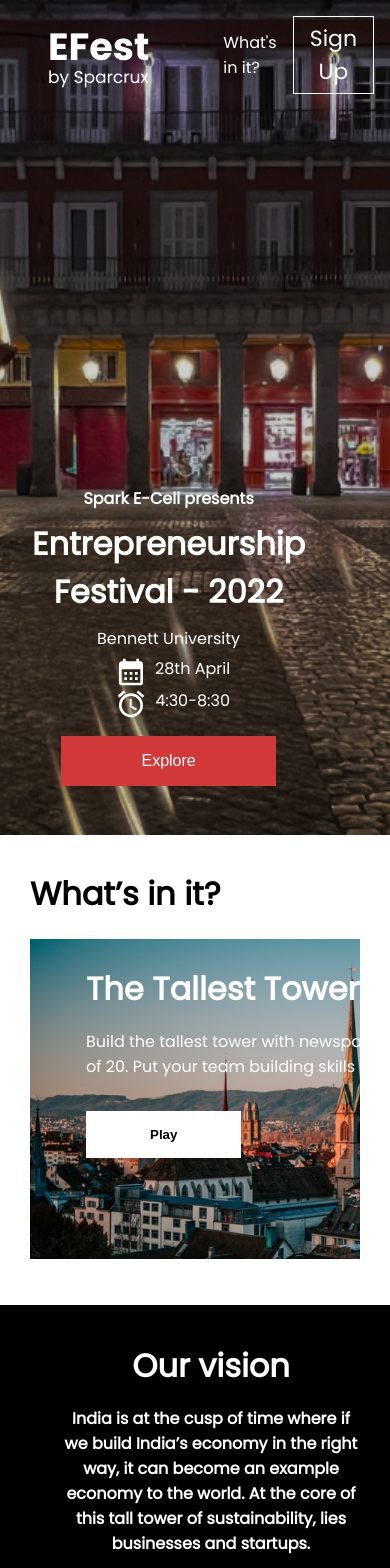
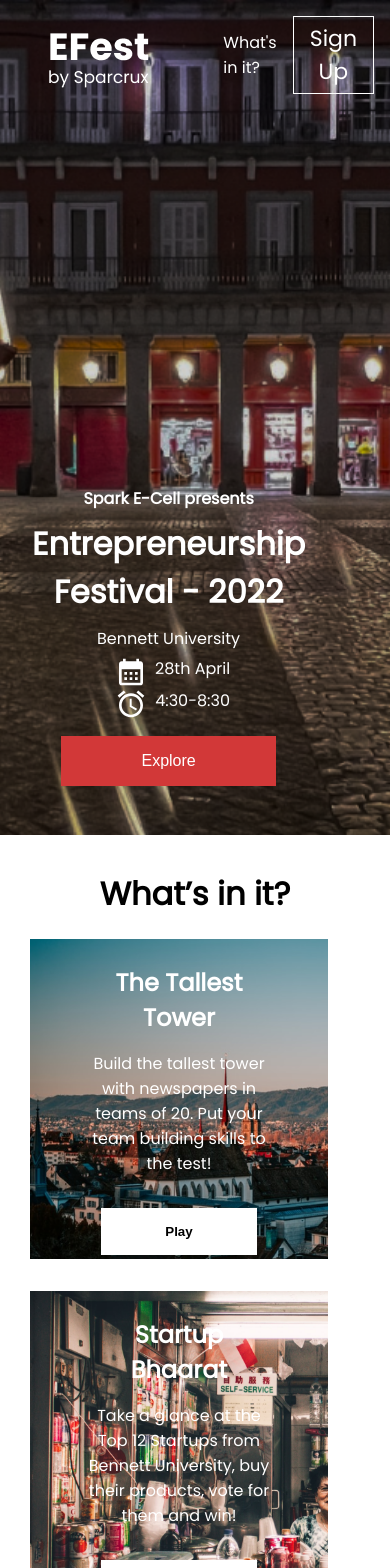
Before and after one commit to techieshouvik/Entrepreneurship-Festival, a React (Create React App) app: page / in a window 390 px wide. Shown: the top 1568 px of the page. Built offline with nearby package versions, Linux system fonts and the light colour scheme.

Commit message:
card optimized

```diff
--- a/src/stylesheets/Card.css
+++ b/src/stylesheets/Card.css
@@ -27,3 +27,17 @@
     font-weight: 700;
     margin: 1rem;
 }
+
+@media screen and (max-width:500px) {
+    .card{
+        max-width: 100%;
+        min-width: 0px;
+        /* padding: 10px 10px; */
+    }
+    .card h1{
+        font-size: 1.5rem;
+    }
+    .card p{
+        font-size: 1rem;
+    }
+}
--- a/src/stylesheets/Section2.css
+++ b/src/stylesheets/Section2.css
@@ -15,3 +15,13 @@
 .cards::-webkit-scrollbar {
     display: none;  /* Safari and Chrome */
 }
+
+@media screen and (max-width:500px) {
+    .cards{
+        flex-direction: column;
+        overflow: hidden;
+    }
+    .section2{
+        text-align: center;
+    }
+}
```
